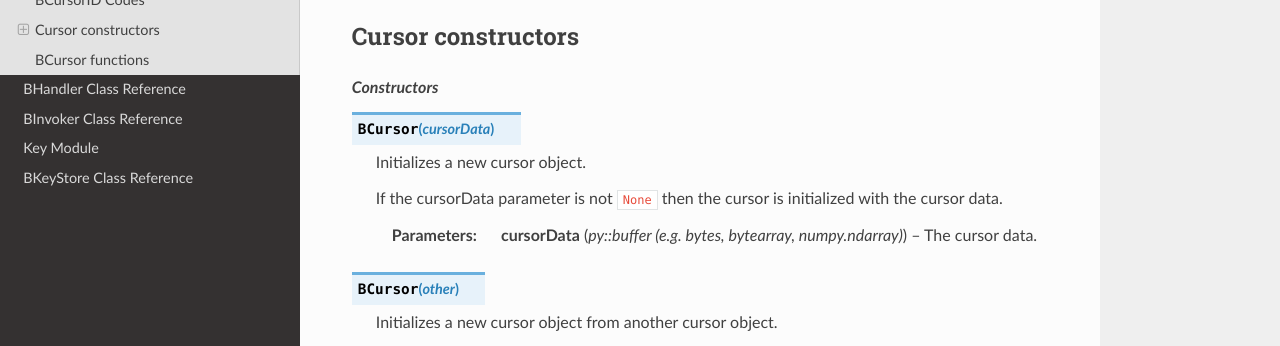
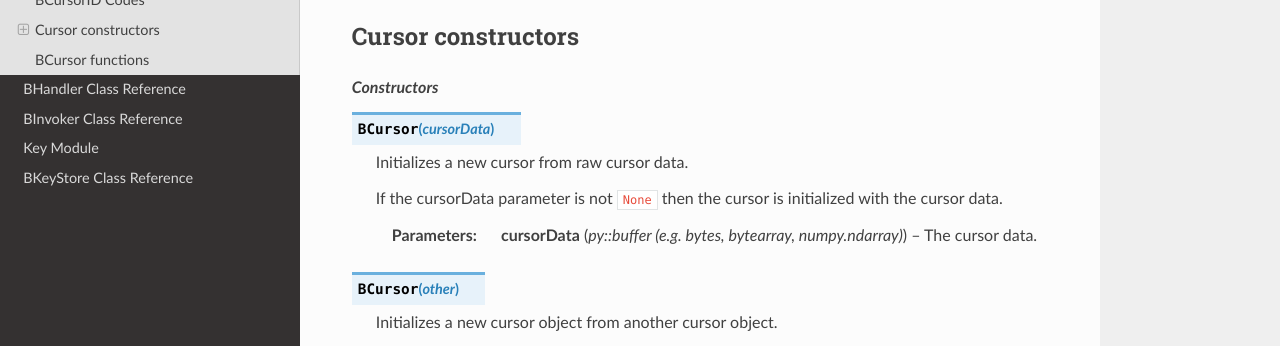
Before and after one commit to coolcoder613eb/Haiku-PyAPI, a Sphinx documentation site: the page built from docs/source/cursor.rst, in a window 1280 px wide and 900 px high, cut to the strip 393-739 px from the top of the window. Built offline with Sphinx 7.4.7 and the Read the Docs theme 3.1.0, drawn with Linux system fonts in a browser that asks for light colours.

Commit message:
refine init docstrig

```diff
--- a/docs/source/cursor.rst
+++ b/docs/source/cursor.rst
@@ -15,7 +15,7 @@ Cursor  constructors
 
 .. function:: BCursor(cursorData)
 
-   Initializes a new cursor object.
+   Initializes a new cursor from raw cursor data.
 
    If the cursorData parameter is not ``None`` then the cursor is initialized with the cursor data.
 
```
